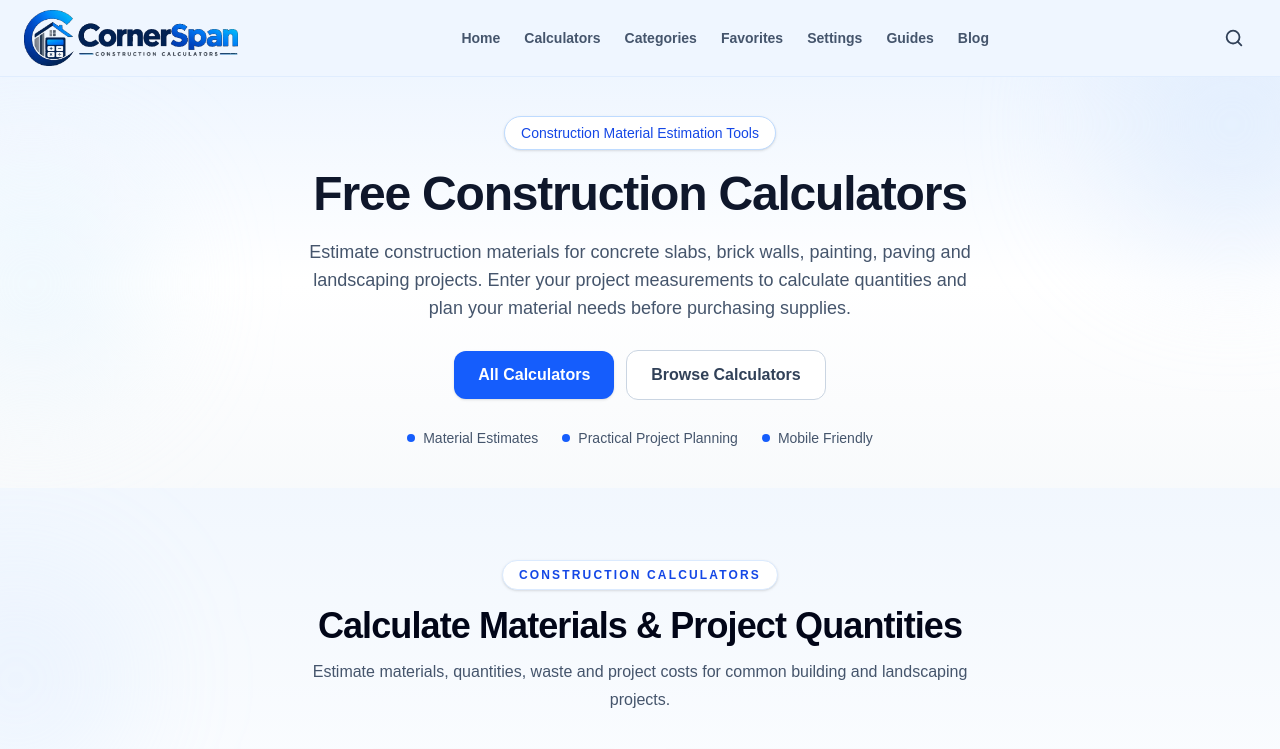
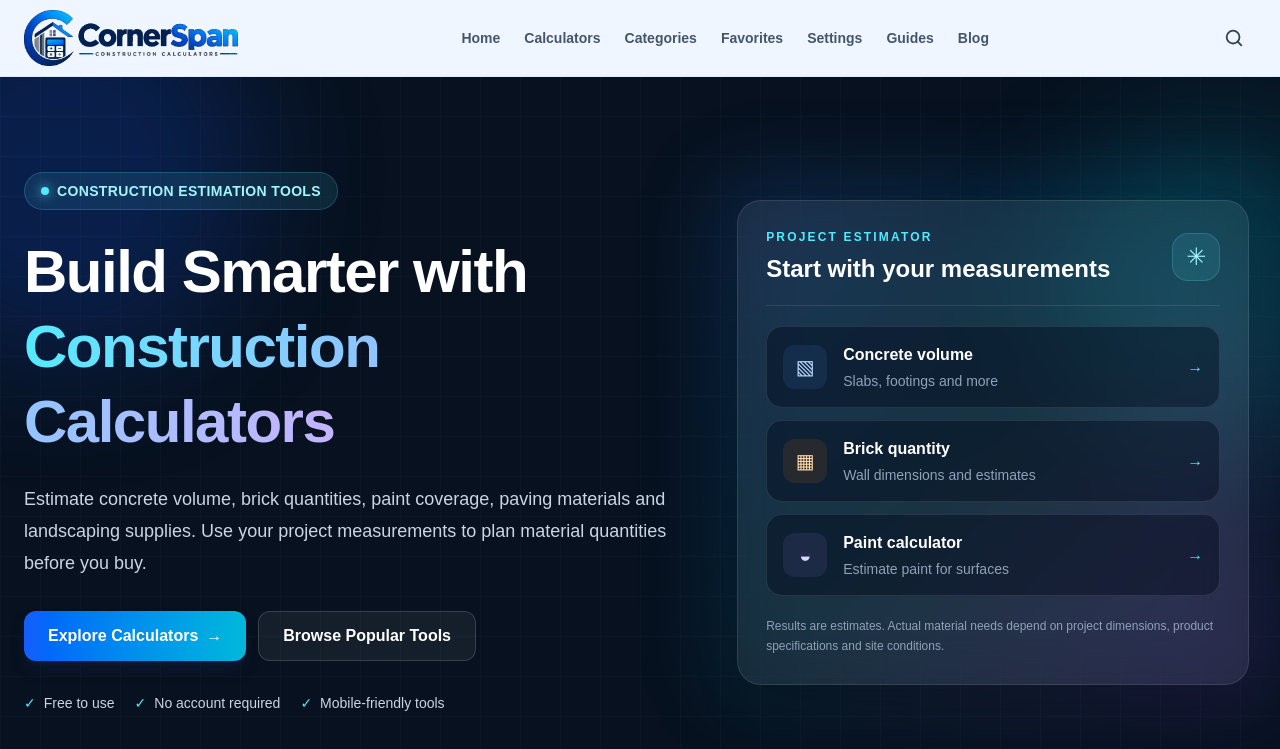
Before and after one commit to km7max-cmd/cornerspan, a Next.js app: page / in a window 1280 px wide. Shown: the top 749 px of the page. Built offline with nearby package versions, Linux system fonts and the light colour scheme.

Commit message:
Refactor Hero component layout and styles
Updated the Hero component to improve layout and styling. Enhanced accessibility and adjusted text content for clarity.

```diff
--- a/components/Hero.tsx
+++ b/components/Hero.tsx
@@ -3,74 +3,137 @@ import Link from "next/link";
 
 export default function Hero() {
   return (
-    <section className="relative overflow-hidden bg-gradient-to-b from-blue-50 via-white to-slate-50">
+    <section className="relative isolate overflow-hidden bg-[#07111f] text-white">
       <div
         aria-hidden="true"
-        className="absolute -right-20 -top-20 h-64 w-64 rounded-full bg-blue-100/60 blur-3xl"
+        className="pointer-events-none absolute -left-32 -top-24 h-96 w-96 rounded-full bg-blue-600/20 blur-3xl"
+      />
+      <div
+        aria-hidden="true"
+        className="pointer-events-none absolute -right-24 top-12 h-80 w-80 rounded-full bg-cyan-400/15 blur-3xl"
+      />
+      <div
+        aria-hidden="true"
+        className="pointer-events-none absolute inset-0 opacity-[0.08]"
+        style={{
+          backgroundImage:
+            "linear-gradient(rgba(148,163,184,.5) 1px, transparent 1px), linear-gradient(90deg, rgba(148,163,184,.5) 1px, transparent 1px)",
+          backgroundSize: "40px 40px",
+        }}
       />
 
-      <div
-        aria-hidden="true"
-        className="absolute -left-20 top-24 h-56 w-56 rounded-full bg-sky-100/50 blur-3xl"
-      />
-
-      <div className="relative mx-auto max-w-6xl px-4 pb-8 pt-8 sm:px-6 sm:pb-10 sm:pt-10">
-        <div className="mx-auto max-w-3xl text-center">
-          <span className="inline-flex rounded-full border border-blue-200 bg-white px-4 py-1.5 text-sm font-medium text-blue-700 shadow-sm">
-            Construction Material Estimation Tools
+      <div className="relative mx-auto grid max-w-7xl items-center gap-12 px-5 py-16 sm:px-6 sm:py-20 lg:grid-cols-[1.1fr_.9fr] lg:gap-16 lg:py-24">
+        <div>
+          <span className="inline-flex items-center gap-2 rounded-full border border-cyan-300/20 bg-cyan-300/10 px-4 py-2 text-xs font-semibold tracking-wide text-cyan-200 sm:text-sm">
+            <span className="h-2 w-2 rounded-full bg-cyan-300 shadow-[0_0_12px_rgba(103,232,249,.9)]" />
+            CONSTRUCTION ESTIMATION TOOLS
           </span>
 
-          <h1 className="mt-5 text-3xl font-bold tracking-tight text-slate-900 sm:text-4xl md:text-5xl">
-            Free Construction Calculators
+          <h1 className="mt-6 max-w-2xl text-4xl font-black leading-tight tracking-tight sm:text-5xl lg:text-6xl">
+            Build Smarter with{" "}
+            <span className="bg-gradient-to-r from-cyan-300 via-blue-300 to-violet-300 bg-clip-text text-transparent">
+              Construction Calculators
+            </span>
           </h1>
 
-          <p className="mx-auto mt-5 max-w-2xl text-base leading-7 text-slate-600 sm:text-lg">
-            Estimate construction materials for concrete slabs, brick walls,
-            painting, paving and landscaping projects. Enter your project
-            measurements to calculate quantities and plan your material needs
-            before purchasing supplies.
+          <p className="mt-6 max-w-2xl text-base leading-8 text-slate-300 sm:text-lg">
+            Estimate concrete volume, brick quantities, paint coverage,
+            paving materials and landscaping supplies. Use your project
+            measurements to plan material quantities before you buy.
           </p>
 
-          <div className="mt-7 flex flex-col items-center justify-center gap-3 sm:flex-row">
+          <div className="mt-8 flex flex-col gap-3 sm:flex-row">
             <Link
               href="/calculators"
-              className="inline-flex w-full items-center justify-center rounded-xl bg-blue-600 px-6 py-3 font-semibold text-white shadow-sm transition hover:bg-blue-700 sm:w-auto"
+              className="inline-flex min-h-12 items-center justify-center rounded-xl bg-gradient-to-r from-blue-600 to-cyan-500 px-6 py-3 font-bold text-white shadow-lg shadow-blue-950/40 transition hover:brightness-110 focus-visible:outline-none focus-visible:ring-2 focus-visible:ring-cyan-300"
             >
-              All Calculators
+              Explore Calculators <span aria-hidden="true" className="ml-2">→</span>
             </Link>
 
             <Link
               href="/#calculators"
-              className="inline-flex w-full items-center justify-center rounded-xl border border-slate-300 bg-white px-6 py-3 font-semibold text-slate-700 transition hover:border-blue-300 hover:bg-blue-50 sm:w-auto"
+              className="inline-flex min-h-12 items-center justify-center rounded-xl border border-white/15 bg-white/[0.06] px-6 py-3 font-semibold text-white transition hover:border-cyan-300/40 hover:bg-white/10 focus-visible:outline-none focus-visible:ring-2 focus-visible:ring-cyan-300"
             >
-              Browse Calculators
+              Browse Popular Tools
             </Link>
           </div>
 
-          <div className="mt-7 flex flex-wrap items-center justify-center gap-x-6 gap-y-3 text-sm text-slate-600">
-            <span className="inline-flex items-center gap-2">
-              <span
-                aria-hidden="true"
-                className="h-2 w-2 rounded-full bg-blue-600"
-              />
-              Material Estimates
+          <div className="mt-8 flex flex-wrap gap-x-5 gap-y-3 text-sm text-slate-300">
+            <span className="flex items-center gap-2">
+              <span className="text-cyan-300">✓</span> Free to use
             </span>
+            <span className="flex items-center gap-2">
+              <span className="text-cyan-300">✓</span> No account required
+            </span>
+            <span className="flex items-center gap-2">
+              <span className="text-cyan-300">✓</span> Mobile-friendly tools
+            </span>
+          </div>
+        </div>
 
-            <span className="inline-flex items-center gap-2">
-              <span
-                aria-hidden="true"
-                className="h-2 w-2 rounded-full bg-blue-600"
-              />
-              Practical Project Planning
-            </span>
+        <div className="relative mx-auto w-full max-w-lg">
+          <div
+            aria-hidden="true"
+            className="absolute -inset-5 rounded-[2rem] bg-gradient-to-br from-blue-500/20 via-cyan-400/10 to-violet-500/20 blur-2xl"
+          />
 
-            <span className="inline-flex items-center gap-2">
-              <span
-                aria-hidden="true"
-                className="h-2 w-2 rounded-full bg-blue-600"
-              />
-              Mobile Friendly
-            </span>
+          <div className="relative rounded-3xl border border-white/10 bg-white/[0.07] p-5 shadow-2xl shadow-black/30 backdrop-blur-xl sm:p-7">
+            <div className="flex items-center justify-between border-b border-white/10 pb-5">
+              <div>
+                <p className="text-xs font-semibold uppercase tracking-[0.18em] text-cyan-300">
+                  Project estimator
+                </p>
+                <h2 className="mt-2 text-xl font-bold text-white sm:text-2xl">
+                  Start with your measurements
+                </h2>
+              </div>
+              <div className="flex h-12 w-12 items-center justify-center rounded-2xl border border-cyan-300/20 bg-cyan-300/10 text-2xl text-cyan-200">
+                ✳
+              </div>
+            </div>
+
+            <div className="mt-5 space-y-3">
+              <Link
+                href="/calculators/concrete"
+                className="group flex items-center gap-4 rounded-2xl border border-white/10 bg-slate-950/40 p-4 transition hover:border-cyan-300/40 hover:bg-slate-950/60"
+              >
+                <span className="flex h-11 w-11 shrink-0 items-center justify-center rounded-xl bg-blue-400/10 text-xl text-blue-200">▧</span>
+                <span className="min-w-0 flex-1">
+                  <span className="block font-semibold text-white">Concrete volume</span>
+                  <span className="mt-1 block text-sm text-slate-400">Slabs, footings and more</span>
+                </span>
+                <span className="text-cyan-300 transition group-hover:translate-x-1">→</span>
+              </Link>
+
+              <Link
+                href="/calculators/brick"
+                className="group flex items-center gap-4 rounded-2xl border border-white/10 bg-slate-950/40 p-4 transition hover:border-cyan-300/40 hover:bg-slate-950/60"
+              >
+                <span className="flex h-11 w-11 shrink-0 items-center justify-center rounded-xl bg-orange-400/10 text-xl text-orange-200">▦</span>
+                <span className="min-w-0 flex-1">
+                  <span className="block font-semibold text-white">Brick quantity</span>
+                  <span className="mt-1 block text-sm text-slate-400">Wall dimensions and estimates</span>
+                </span>
+                <span className="text-cyan-300 transition group-hover:translate-x-1">→</span>
+              </Link>
+
+              <Link
+                href="/calculators/paint"
+                className="group flex items-center gap-4 rounded-2xl border border-white/10 bg-slate-950/40 p-4 transition hover:border-cyan-300/40 hover:bg-slate-950/60"
+              >
+                <span className="flex h-11 w-11 shrink-0 items-center justify-center rounded-xl bg-violet-400/10 text-xl text-violet-200">◒</span>
+                <span className="min-w-0 flex-1">
+                  <span className="block font-semibold text-white">Paint calculator</span>
+                  <span className="mt-1 block text-sm text-slate-400">Estimate paint for surfaces</span>
+                </span>
+                <span className="text-cyan-300 transition group-hover:translate-x-1">→</span>
+              </Link>
+            </div>
+
+            <p className="mt-5 text-xs leading-5 text-slate-400">
+              Results are estimates. Actual material needs depend on project
+              dimensions, product specifications and site conditions.
+            </p>
           </div>
         </div>
       </div>
```
